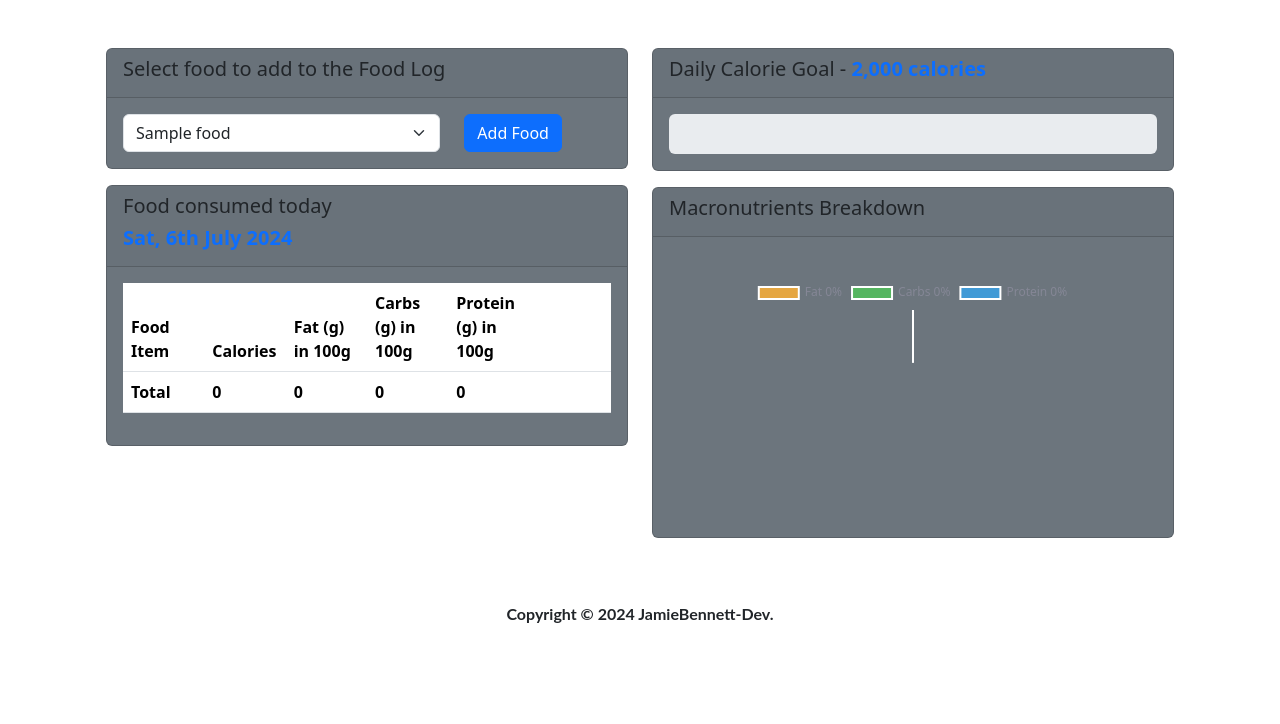
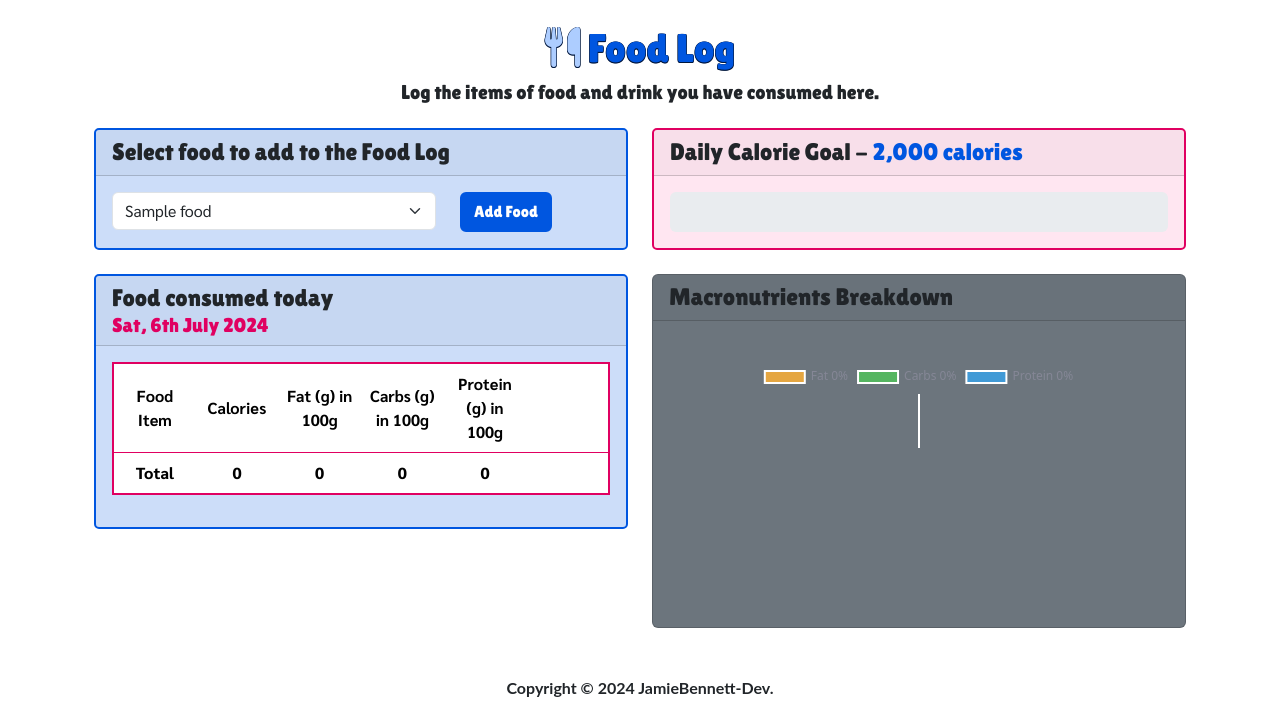
Before and after one commit to JamieBennett-Dev/Calorie-Tracker, a Django app: page /food/foodlog in a window 1280 px wide. Shown: the part 86-810 px from the top of the page. Before the commit the page ends 709 px from the top, so only its background shows below. Run offline with Django 5.2, Linux system fonts and the light colour scheme; a user stored in the database is signed in; tables that the repository leaves empty hold one stand-in row (values such as "Sample post"); data that the repository does not hold is empty; some libraries are stand-ins or nearby versions.

Commit message:
add html and css to food_log.html

```diff
--- a/foodtracker/templates/food_log.html
+++ b/foodtracker/templates/food_log.html
@@ -5,37 +5,43 @@
 {% block title %}Food Tracker | Food Log{% endblock %}
 
 {% block body %}
-<div class='py-4 mt-auto'>
-    <div class='container-fluid px-4'>
+<div class="d-flex justify-content-center">
+    <h1 class="mt-4" id="page-h1"><i class="fas fa-utensils pe-2"></i>Food Log</h1>
+</div>
+<div class="d-flex justify-content-center">
+    <h5 id="food_add-h5" class="mb-4">Log the items of food and drink you have consumed here.</h5>
+</div>
+<div>
+    <div class="container-fluid">
 
-        <div class='row justify-content-center'>
-            <div class='col-xl-12'>
+        <div class="row justify-content-center">
+            <div class="col-12">
 
-                    <div class='row'>
-                        <div class='col-md-6 mt-4'>
+                    <div class="row">
+                        <div class="col-12 col-lg-6">
 
-                            <div class='card bg-secondary mb-3'>
-                                <div class='card-header'>
-                                    <h5>Select food to add to the Food Log</h5>
+                            <div class="card mb-4" id="food-log-card">
+                                <div class="card-header">
+                                    <h4 id="calories-per-h5" class="mb-0">Select food to add to the Food Log</h4>
                                 </div>
-                                <div class='card-body'>
+                                <div class="card-body">
 
-                                    <div class='form-group'>
-                                        <form method='POST'>
+                                    <div class="form-group">
+                                        <form method="POST">
                                             {% csrf_token %}
-                                            <div class='form-group'>
-                                                <div class='row'>
-                                                    <div class='col-8'>
-                                                        <select class='form-select' name='food_consumed' id='food_consumed'>
+                                            <div class="form-group">
+                                                <div class="row">
+                                                    <div class="col-8">
+                                                        <select class="form-select" name="food_consumed" id="food_consumed">
                                                             {% for food in foods %}
-                                                                <option value='{{food.food_name}}'>
+                                                                <option value="{{food.food_name}}">
                                                                     {{ food.food_name }}
                                                                 </option>
                                                             {% endfor %}
                                                         </select>
                                                     </div>
-                                                    <div class='col-4'>
-                                                        <button type='submit' class='btn btn-primary'>
+                                                    <div class="col-4">
+                                                        <button type="submit" class="btn text-white" id="save">
                                                             Add Food
                                                         </button>
                                                     </div>
@@ -47,46 +53,46 @@
                                 </div>
                             </div>
 
-                            <div class='card bg-secondary mb-3'>
+                            <div class="card mb-4 fs-6" id="food-log-card-lg">
 
                                 <div class='card-header'>
-                                    <h5>Food consumed today</h5>
-                                    <h5><strong class='text-primary'>{% now 'D, jS F Y' %}</strong></h5>
+                                    <h4 id="calories-per-h5" class="mb-0">Food consumed today</h4>
+                                    <h5 id="calories-per-h5" class="mb-0">{% now 'D, jS F Y' %}</h5>
                                 </div>
-                                <div class='card-body'>
+                                <div class="card-body">
 
-                                    <table id='foodtable' class='table table-hover'>
+                                    <table id="foodtable" class="table table-hover">
                                         <thead>
                                             <tr>
-                                                <th scope='col' class='col-md-2'>Food Item</th>
-                                                <th scope='col' class='col-md-2'>Calories</th>
-                                                <th scope='col' class='col-md-2'>Fat (g) in 100g</th>
-                                                <th scope='col' class='col-md-2'>Carbs (g) in 100g</th>
-                                                <th scope='col' class='col-md-2'>Protein (g) in 100g</th>
-                                                <th scope='col' class='col-md-2'></th>
+                                                <th scope="col" class="col-md-2" id="table-header">Food Item</th>
+                                                <th scope="col" class="col-md-2" id="table-header">Calories</th>
+                                                <th scope="col" class="col-md-2" id="table-header">Fat (g) in 100g</th>
+                                                <th scope="col" class="col-md-2" id="table-header">Carbs (g) in 100g</th>
+                                                <th scope="col" class="col-md-2" id="table-header">Protein (g) in 100g</th>
+                                                <th scope="col" class="col-md-2" id="table-header"></th>
                                             </tr>
                                         </thead>
                                         <tbody>
                                         {% for food_item in user_food_log %}
                                             <tr>
-                                                <td class='col-md-2'>{{ food_item.food_consumed.food_name }}</td>
-                                                <td class='col-md-2'>{{ food_item.food_consumed.calories }}</td>
-                                                <td class='col-md-2'>{{ food_item.food_consumed.fat }}</td>
-                                                <td class='col-md-2'>{{ food_item.food_consumed.carbohydrates }}</td>
-                                                <td class='col-md-2'>{{ food_item.food_consumed.protein }}</td>
+                                                <td class="col-md-2">{{ food_item.food_consumed.food_name }}</td>
+                                                <td class="col-md-2">{{ food_item.food_consumed.calories }}</td>
+                                                <td class="col-md-2">{{ food_item.food_consumed.fat }}</td>
+                                                <td class="col-md-2">{{ food_item.food_consumed.carbohydrates }}</td>
+                                                <td class="col-md-2">{{ food_item.food_consumed.protein }}</td>
                                                 <td>
-                                                    <a class='btn btn-danger' href="{% url 'food_log_delete' food_item.id %}">
-                                                        <i class='fas fa-trash-alt'></i>
+                                                    <a class="btn btn-danger border-0" href="{% url 'food_log_delete' food_item.id %}">
+                                                        <i class="fas fa-trash-alt"></i>
                                                     </a>
                                                 </td>
                                             </tr>
                                         {% endfor %}
-                                            <tr>
-                                                <td id='foodName' class='col-md-2'><b>Total</b></td>
-                                                <td id='totalCalories' class='col-md-2'><b></b></td>
-                                                <td id='totalFat' class='col-md-2'><b></b></td>
-                                                <td id='totalCarbohydrates' class='col-md-2'><b></b></td>
-                                                <td id='totalProtein' class='col-md-2'><b></b></td>
+                                            <tr id="table-header">
+                                                <td id="foodName" class="col-md-2"><b>Total</b></td>
+                                                <td id="totalCalories" class="col-md-2"><b></b></td>
+                                                <td id="totalFat" class="col-md-2"><b></b></td>
+                                                <td id="totalCarbohydrates" class="col-md-2"><b></b></td>
+                                                <td id="totalProtein" class="col-md-2"><b></b></td>
                                                 <td></td>
                                             </tr>
                                         </tbody>
@@ -97,32 +103,32 @@
 
                         </div>
 
-                        <div class='col-md-6 mt-4'>
+                        <div class="col-12 col-lg-6">
 
-                            <div class='card bg-secondary mb-3'>
-                                <div class='card-header'>
-                                    <h5>Daily Calorie Goal - <strong class='text-primary'>2,000 calories</strong></h5>
+                            <div class="card mb-4" id="food-log-card-op">
+                                <div class="card-header">
+                                    <h4 id="calories-per-h5" class="mb-0">Daily Calorie Goal - <strong>2,000 calories</strong></h4>
                                 </div>
-                                <div class='card-body justify-content-center'>
+                                <div class="card-body justify-content-center">
 
-                                    <div class='progress' style="height: 40px;">
+                                    <div class="progress" style="height: 40px;">
                                         <div
-                                            id='progressBar'
-                                            class='progress-bar progress-bar-striped progress-bar-animated'
-                                            role='progressbar'
-                                            aria-valuenow='0'
-                                            aria-valuemin='0'
-                                            aria-valuemax='100'
-                                            style='width: 0%; font-size: 25px;'
+                                            id="progressBar"
+                                            class="progress-bar progress-bar-striped progress-bar-animated border-0"
+                                            role="progressbar"
+                                            aria-valuenow="0"
+                                            aria-valuemin="0"
+                                            aria-valuemax="100"
+                                            style="width: 0%; font-size: 25px;"
                                         >0%</div>
                                     </div>
 
                                 </div>
                             </div>
 
-                            <div class='card bg-secondary mb-3'>
+                            <div class="card bg-secondary mb-4">
                                 <div class='card-header'>
-                                    <h5>Macronutrients Breakdown</h5>
+                                    <h4 id="calories-per-h5" class="mb-0">Macronutrients Breakdown</h4>
                                 </div>
                                 <div class='card-body justify-content-center'>
                                     <div class='chart-pie pt-4'>
--- a/static/css/style.css
+++ b/static/css/style.css
@@ -335,3 +335,110 @@ footer {
     background-color: #D3D3D3;
     border-color: #D3D3D3;
 }
+
+/* ----------food_log.html Styles---------- */
+#food-log-card {
+    background-color: rgba(0, 86, 224, 0.2);
+    border: 2px solid #0056E0;
+    border-radius: 5px;
+    font-family: "Sarabun", sans-serif;
+    transition: all 0.2s ease;
+}
+
+#food-log-card:hover {
+    background-color: rgba(255,173,209, 0.3);
+    border: 2px solid #E00061;
+    transform: scale(1.05);
+}
+
+#food-log-card-lg {
+    background-color: rgba(0, 86, 224, 0.2);
+    border: 2px solid #0056E0;
+    border-radius: 5px;
+    font-family: "Sarabun", sans-serif;
+    transition: all 0.2s ease;
+}
+
+#food-log-card-lg:hover {
+    background-color: rgba(255,173,209, 0.3);
+    border: 2px solid #E00061;
+    transform: scale(1.025);
+}
+
+#food-log-card-lg h5 {
+    font-weight: normal;
+    color: #E00061;
+    transition: all 0.2s ease;
+}
+
+#food-log-card-lg:hover h5 {
+    font-weight: normal;
+    color: #0056E0;
+}
+
+#table-header {
+    font-family: "Sarabun", sans-serif;
+    font-weight: bolder;
+}
+
+#foodtable {
+    border: 2px solid #E00061;
+    transition: all 0.2s ease;
+    font-family: "Sarabun", sans-serif;
+}
+
+#food-log-card-lg:hover #foodtable {
+    border: 2px solid #0056E0;
+}
+
+.btn-danger {
+    color: #FFF;
+    background-color: rgba(255, 0, 0, 0.6);
+    transition: all 0.2s ease;
+}
+
+.btn-danger:hover {
+    transform: scale(1.05);
+    background-color: rgba(255, 0, 0, 0.8);
+    color: #FFF;
+}
+
+#foodtable th, #foodtable td {
+    text-align: center;
+    vertical-align: middle;
+}
+
+#food-log-card-op {
+    background-color: rgba(255,173,209, 0.3);
+    border: 2px solid #E00061;
+    border-radius: 5px;
+    font-family: "Sarabun", sans-serif;
+    transition: all 0.2s ease;
+}
+
+#food-log-card-op:hover {
+    background-color: rgba(0, 86, 224, 0.2);
+    border: 2px solid #0056E0;
+    transform: scale(1.05);
+}
+
+h4 strong {
+    font-weight: normal;
+    color: #0056E0;
+    transition: all 0.2s ease;
+}
+
+#food-log-card-op:hover h4 strong {
+    font-weight: normal;
+    color: #E00061;
+}
+
+.progress-bar {
+    background-color: #0056E0;
+    font-family: "Lilita One", sans-serif;
+}
+
+#food-log-card-op:hover .progress-bar {
+    transition: all 0.2s ease;
+    background-color: #E00061;
+}
```
